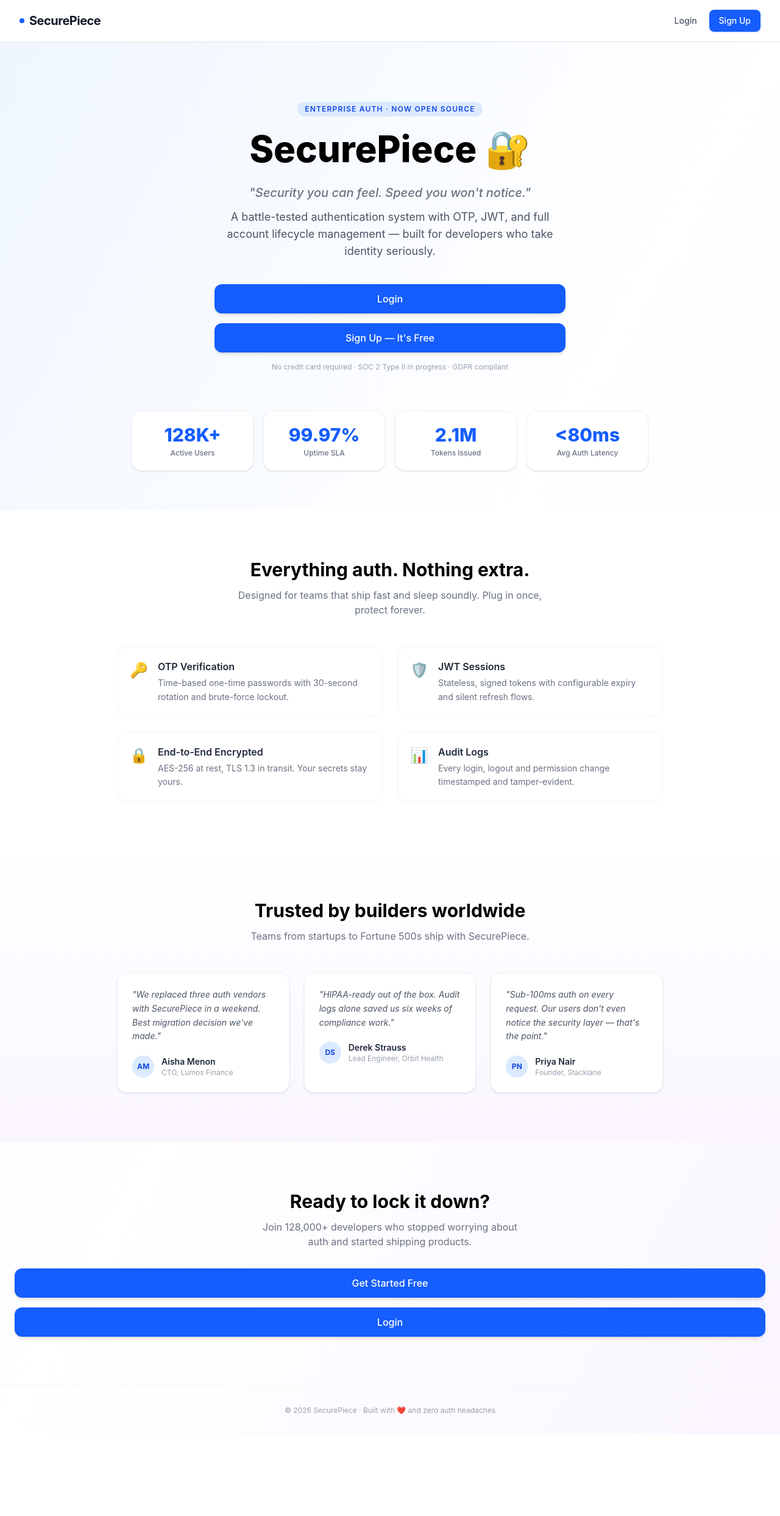
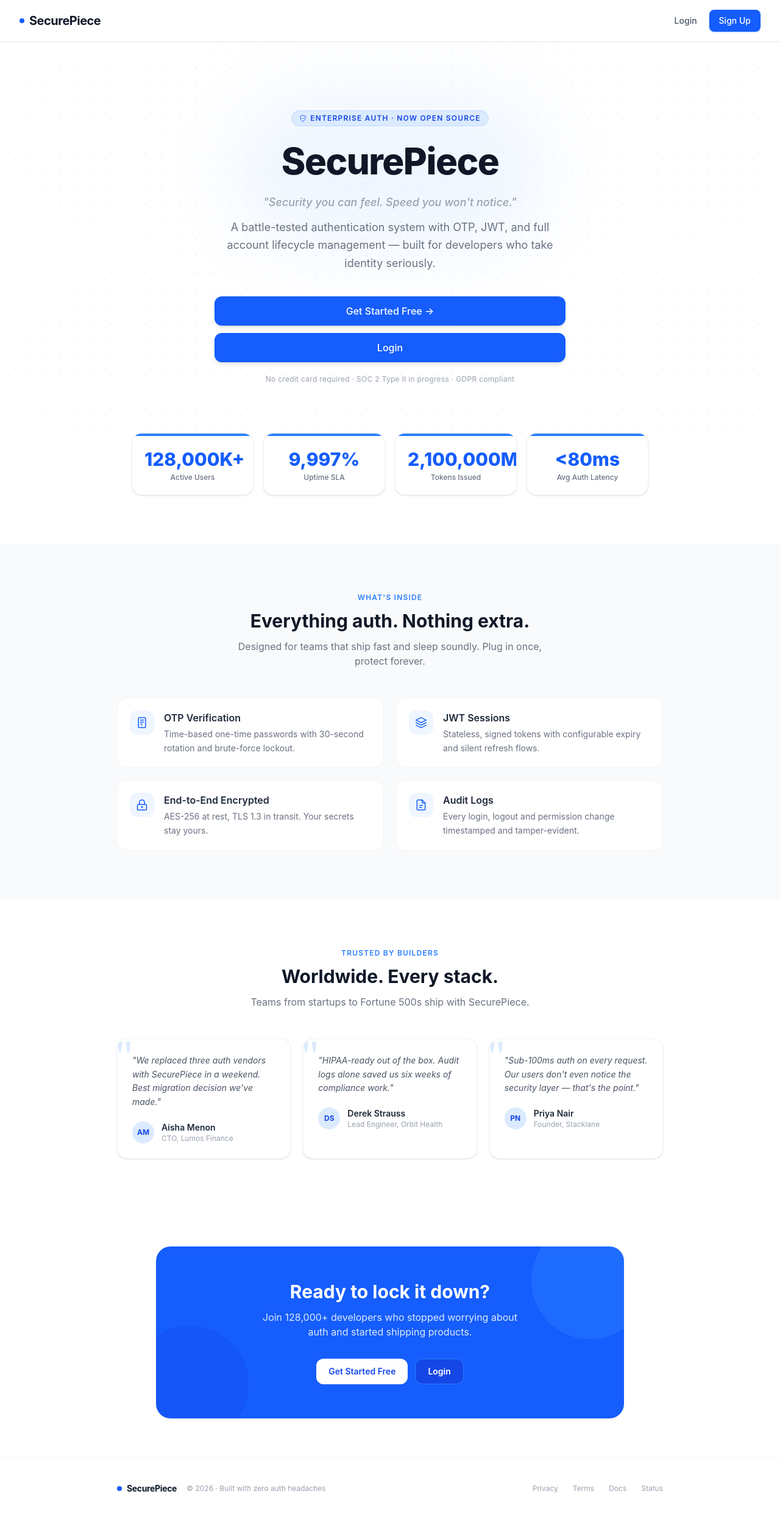
Before and after one commit to mohitraghav1318/securepiece, a React (Vite) app in the folder client/: page / in a window 1280 px wide. Shown: the top 2486 px of the page at 61% size. Before the commit the page ends 2353 px from the top, so only its background shows below. Built offline with nearby package versions, Linux system fonts and the light colour scheme.

Commit message:
improve home page UI

```diff
--- a/client/src/pages/Home.jsx
+++ b/client/src/pages/Home.jsx
@@ -1,38 +1,52 @@
 /**
  * Home Page
  *
- * Landing page with smooth animation.
+ * Landing page — improved visual design.
+ * Changes vs original:
+ *  - Hero: dot-grid bg, blur blob, removed emoji from h1, animated headline
+ *  - Stats: count-up animation, blue top-border accent per card
+ *  - Features: SVG icon boxes, hover lift, scroll stagger
+ *  - Testimonials: decorative quote mark, removed purple gradient
+ *  - CTA: full blue card block with white text/buttons
+ *  - Footer: two-column with links
+ *
+ * Data arrays and hooks are imported from sibling files to keep this file
+ * focused on layout only.
  */
 
 import { useNavigate } from 'react-router-dom';
 import { motion } from 'framer-motion';
+
 import Button from '../components/ui/Button';
+import {
+  OtpIcon,
+  JwtIcon,
+  EncryptIcon,
+  AuditIcon,
+  ShieldIcon,
+} from './home/HomeIcons';
+import { useCountUp } from './home/useCountUp';
 
-const stats = [
-  { value: '128K+', label: 'Active Users' },
-  { value: '99.97%', label: 'Uptime SLA' },
-  { value: '2.1M', label: 'Tokens Issued' },
-  { value: '<80ms', label: 'Avg Auth Latency' },
-];
+/* ─────────────────────────── data ─────────────────────────── */
 
 const features = [
   {
-    icon: '🔑',
+    Icon: OtpIcon,
     title: 'OTP Verification',
     desc: 'Time-based one-time passwords with 30-second rotation and brute-force lockout.',
   },
   {
-    icon: '🛡️',
+    Icon: JwtIcon,
     title: 'JWT Sessions',
     desc: 'Stateless, signed tokens with configurable expiry and silent refresh flows.',
   },
   {
-    icon: '🔒',
+    Icon: EncryptIcon,
     title: 'End-to-End Encrypted',
     desc: 'AES-256 at rest, TLS 1.3 in transit. Your secrets stay yours.',
   },
   {
-    icon: '📊',
+    Icon: AuditIcon,
     title: 'Audit Logs',
     desc: 'Every login, logout and permission change timestamped and tamper-evident.',
   },
@@ -62,58 +76,155 @@ const testimonials = [
   },
 ];
 
-const containerVariants = {
-  hidden: { opacity: 0 },
-  visible: {
+/* ─────────────────────────── animation presets ─────────────── */
+
+const fadeUp = {
+  hidden: { opacity: 0, y: 22 },
+  visible: (i = 0) => ({
     opacity: 1,
-    transition: { staggerChildren: 0.12 },
-  },
+    y: 0,
+    transition: { delay: i * 0.1, duration: 0.5, ease: [0.22, 1, 0.36, 1] },
+  }),
 };
 
-const itemVariants = {
-  hidden: { opacity: 0, y: 20 },
-  visible: { opacity: 1, y: 0, transition: { duration: 0.5 } },
-};
+/* ─────────────────────────── sub-components ────────────────── */
+
+/** Single animated stat card */
+function StatCard({ raw, label, suffix = '', prefix = '' }) {
+  const { ref, value } = useCountUp({ end: raw, suffix, prefix });
+  return (
+    <motion.div
+      variants={fadeUp}
+      className="relative overflow-hidden rounded-2xl bg-white border border-gray-100 shadow-sm p-5 text-center"
+    >
+      {/* Blue top accent */}
+      <div className="absolute top-0 left-0 right-0 h-1 bg-blue-500 rounded-t-2xl" />
+      <p ref={ref} className="text-3xl font-extrabold text-blue-600 mt-1">
+        {value}
+      </p>
+      <p className="text-xs text-gray-500 mt-1 font-medium">{label}</p>
+    </motion.div>
+  );
+}
+
+/** Feature card with SVG icon */
+function FeatureCard({ Icon, title, desc, custom }) {
+  return (
+    <motion.div
+      custom={custom}
+      variants={fadeUp}
+      initial="hidden"
+      whileInView="visible"
+      viewport={{ once: true }}
+      whileHover={{ y: -4, transition: { duration: 0.2 } }}
+      className="group flex gap-4 p-5 rounded-2xl border border-gray-100 bg-white hover:border-blue-100 hover:shadow-md transition-all duration-200"
+    >
+      <div className="flex-shrink-0 w-10 h-10 rounded-xl bg-blue-50 text-blue-600 flex items-center justify-center group-hover:bg-blue-100 transition-colors duration-200">
+        <Icon />
+      </div>
+      <div>
+        <h3 className="font-semibold text-gray-800 mb-1">{title}</h3>
+        <p className="text-gray-500 text-sm leading-relaxed">{desc}</p>
+      </div>
+    </motion.div>
+  );
+}
+
+/** Testimonial card with decorative quote mark */
+function TestimonialCard({ name, role, avatar, quote, custom }) {
+  return (
+    <motion.div
+      custom={custom}
+      variants={fadeUp}
+      initial="hidden"
+      whileInView="visible"
+      viewport={{ once: true }}
+      className="relative bg-white rounded-2xl border border-gray-100 p-6 shadow-sm overflow-hidden"
+    >
+      {/* Decorative large quote */}
+      <span
+        className="absolute -top-2 -left-1 text-7xl font-serif text-blue-100 select-none leading-none"
+        aria-hidden
+      >
+        "
+      </span>
+      <p className="relative text-gray-600 text-sm leading-relaxed mb-5 italic z-10">
+        "{quote}"
+      </p>
+      <div className="flex items-center gap-3">
+        <div className="w-9 h-9 rounded-full bg-blue-100 text-blue-700 flex items-center justify-center text-xs font-bold flex-shrink-0">
+          {avatar}
+        </div>
+        <div>
+          <p className="text-sm font-semibold text-gray-800">{name}</p>
+          <p className="text-xs text-gray-400">{role}</p>
+        </div>
+      </div>
+    </motion.div>
+  );
+}
+
+/* ─────────────────────────── page ──────────────────────────── */
 
 function Home() {
   const navigate = useNavigate();
   const isLoggedIn = !!localStorage.getItem('token');
 
   return (
-    <div className="min-h-screen bg-gradient-to-br from-blue-50 via-white to-purple-50">
-      {/* ── Hero ── */}
-      <section className="flex flex-col items-center justify-center px-4 pt-24 pb-16 text-center">
+    <div className="min-h-screen bg-white overflow-x-hidden">
+      {/* ── Hero ─────────────────────────────────────────────── */}
+      <section className="relative flex flex-col items-center justify-center px-4 pt-28 pb-20 text-center overflow-hidden">
+        {/* Dot-grid background */}
+        <div
+          className="absolute inset-0 opacity-40"
+          style={{
+            backgroundImage:
+              'radial-gradient(circle, #bfdbfe 1px, transparent 1px)',
+            backgroundSize: '28px 28px',
+          }}
+        />
+
+        {/* Blue blur blob */}
+        <div className="absolute top-20 left-1/2 -translate-x-1/2 w-[520px] h-[260px] bg-blue-200 rounded-full blur-3xl opacity-25 pointer-events-none" />
+
         <motion.div
-          initial={{ opacity: 0, scale: 0.95 }}
+          initial={{ opacity: 0, y: 24 }}
+          animate={{ opacity: 1, y: 0 }}
+          transition={{ duration: 0.65, ease: [0.22, 1, 0.36, 1] }}
+          className="relative max-w-2xl z-10"
+        >
+          {/* Badge pill */}
+          <motion.span
+            initial={{ opacity: 0, scale: 0.9 }}
             animate={{ opacity: 1, scale: 1 }}
-          transition={{ duration: 0.6 }}
-          className="max-w-2xl"
+            transition={{ delay: 0.1, duration: 0.4 }}
+            className="inline-flex items-center gap-1.5 mb-5 px-3 py-1 rounded-full bg-blue-100 text-blue-700 text-xs font-semibold tracking-widest uppercase border border-blue-200"
           >
-          <span className="inline-block mb-4 px-3 py-1 rounded-full bg-blue-100 text-blue-700 text-xs font-semibold tracking-widest uppercase">
+            <ShieldIcon className="w-3 h-3" />
             Enterprise Auth · Now Open Source
-          </span>
+          </motion.span>
 
-          <h1 className="text-5xl sm:text-6xl font-extrabold mb-5 leading-tight">
-            SecurePiece 🔐
+          <h1 className="text-5xl sm:text-6xl font-extrabold mb-4 leading-tight tracking-tight text-gray-900">
+            SecurePiece
           </h1>
 
-          <p className="text-gray-500 text-xl mb-3 font-medium italic">
+          <p className="text-gray-400 text-lg mb-3 font-medium italic">
             "Security you can feel. Speed you won't notice."
           </p>
 
-          <p className="text-gray-600 text-lg mb-10 max-w-xl mx-auto">
+          <p className="text-gray-500 text-lg mb-10 max-w-xl mx-auto leading-relaxed">
             A battle-tested authentication system with OTP, JWT, and full
             account lifecycle management — built for developers who take
             identity seriously.
           </p>
 
-          <div className="flex justify-center gap-4 flex-wrap">
+          <div className="flex justify-center gap-3 flex-wrap">
             {!isLoggedIn ? (
               <>
+                <Button onClick={() => navigate('/signup')}>
+                  Get Started Free →
+                </Button>
                 <Button onClick={() => navigate('/login')}>Login</Button>
-                <Button onClick={() => navigate('/signup')}>
-                  Sign Up — It's Free
-                </Button>
               </>
             ) : (
               <Button onClick={() => navigate('/dashboard')}>
@@ -122,38 +233,30 @@ function Home() {
             )}
           </div>
 
-          <p className="mt-4 text-xs text-gray-400">
+          <p className="mt-5 text-xs text-gray-400 tracking-wide">
             No credit card required · SOC 2 Type II in progress · GDPR compliant
           </p>
         </motion.div>
       </section>
 
-      {/* ── Stats Bar ── */}
+      {/* ── Stats Bar ───────────────────────────────────────── */}
       <motion.section
-        variants={containerVariants}
         initial="hidden"
         whileInView="visible"
         viewport={{ once: true }}
-        className="max-w-4xl mx-auto px-6 pb-16"
+        variants={{ visible: { transition: { staggerChildren: 0.1 } } }}
+        className="max-w-4xl mx-auto px-6 pb-20"
       >
         <div className="grid grid-cols-2 sm:grid-cols-4 gap-4">
-          {stats.map((s) => (
-            <motion.div
-              key={s.label}
-              variants={itemVariants}
-              className="rounded-2xl bg-white border border-gray-100 shadow-sm p-5 text-center"
-            >
-              <p className="text-3xl font-extrabold text-blue-600">{s.value}</p>
-              <p className="text-xs text-gray-500 mt-1 font-medium">
-                {s.label}
-              </p>
-            </motion.div>
-          ))}
+          <StatCard raw={128000} label="Active Users" suffix="K+" />
+          <StatCard raw={9997} label="Uptime SLA" prefix="" suffix="%" />
+          <StatCard raw={2100000} label="Tokens Issued" suffix="M" />
+          <StatCard raw={80} label="Avg Auth Latency" prefix="<" suffix="ms" />
         </div>
       </motion.section>
 
-      {/* ── Features ── */}
-      <section className="bg-white py-20 px-6">
+      {/* ── Features ─────────────────────────────────────────── */}
+      <section className="bg-gray-50 py-20 px-6">
         <div className="max-w-4xl mx-auto">
           <motion.div
             initial={{ opacity: 0, y: 16 }}
@@ -162,7 +265,10 @@ function Home() {
             transition={{ duration: 0.5 }}
             className="text-center mb-12"
           >
-            <h2 className="text-3xl font-bold mb-3">
+            <p className="text-xs font-semibold tracking-widest text-blue-500 uppercase mb-3">
+              What's inside
+            </p>
+            <h2 className="text-3xl font-bold text-gray-900 mb-3">
               Everything auth. Nothing extra.
             </h2>
             <p className="text-gray-500 max-w-lg mx-auto">
@@ -171,36 +277,16 @@ function Home() {
             </p>
           </motion.div>
 
-          <motion.div
-            variants={containerVariants}
-            initial="hidden"
-            whileInView="visible"
-            viewport={{ once: true }}
-            className="grid grid-cols-1 sm:grid-cols-2 gap-6"
-          >
-            {features.map((f) => (
-              <motion.div
-                key={f.title}
-                variants={itemVariants}
-                className="flex gap-4 p-5 rounded-2xl border border-gray-100 hover:shadow-md transition-shadow"
-              >
-                <span className="text-2xl mt-0.5">{f.icon}</span>
-                <div>
-                  <h3 className="font-semibold text-gray-800 mb-1">
-                    {f.title}
-                  </h3>
-                  <p className="text-gray-500 text-sm leading-relaxed">
-                    {f.desc}
-                  </p>
+          <div className="grid grid-cols-1 sm:grid-cols-2 gap-5">
+            {features.map((f, i) => (
+              <FeatureCard key={f.title} {...f} custom={i} />
+            ))}
           </div>
-              </motion.div>
-            ))}
-          </motion.div>
         </div>
       </section>
 
-      {/* ── Testimonials ── */}
-      <section className="py-20 px-6 bg-gradient-to-b from-white to-purple-50">
+      {/* ── Testimonials ─────────────────────────────────────── */}
+      <section className="py-20 px-6 bg-white">
         <div className="max-w-4xl mx-auto">
           <motion.div
             initial={{ opacity: 0, y: 16 }}
@@ -209,80 +295,99 @@ function Home() {
             transition={{ duration: 0.5 }}
             className="text-center mb-12"
           >
-            <h2 className="text-3xl font-bold mb-3">
-              Trusted by builders worldwide
+            <p className="text-xs font-semibold tracking-widest text-blue-500 uppercase mb-3">
+              Trusted by builders
+            </p>
+            <h2 className="text-3xl font-bold text-gray-900 mb-3">
+              Worldwide. Every stack.
             </h2>
             <p className="text-gray-500">
               Teams from startups to Fortune 500s ship with SecurePiece.
             </p>
           </motion.div>
 
-          <motion.div
-            variants={containerVariants}
-            initial="hidden"
-            whileInView="visible"
-            viewport={{ once: true }}
-            className="grid grid-cols-1 sm:grid-cols-3 gap-6"
-          >
-            {testimonials.map((t) => (
-              <motion.div
-                key={t.name}
-                variants={itemVariants}
-                className="bg-white rounded-2xl border border-gray-100 p-6 shadow-sm"
-              >
-                <p className="text-gray-600 text-sm leading-relaxed mb-5 italic">
-                  "{t.quote}"
-                </p>
-                <div className="flex items-center gap-3">
-                  <div className="w-9 h-9 rounded-full bg-blue-100 text-blue-700 flex items-center justify-center text-xs font-bold">
-                    {t.avatar}
+          <div className="grid grid-cols-1 sm:grid-cols-3 gap-5">
+            {testimonials.map((t, i) => (
+              <TestimonialCard key={t.name} {...t} custom={i} />
+            ))}
           </div>
-                  <div>
-                    <p className="text-sm font-semibold text-gray-800">
-                      {t.name}
-                    </p>
-                    <p className="text-xs text-gray-400">{t.role}</p>
-                  </div>
-                </div>
-              </motion.div>
-            ))}
-          </motion.div>
         </div>
       </section>
 
-      {/* ── CTA Banner ── */}
-      <motion.section
+      {/* ── CTA Banner ───────────────────────────────────────── */}
+      <section className="py-16 px-6">
+        <motion.div
           initial={{ opacity: 0, y: 20 }}
           whileInView={{ opacity: 1, y: 0 }}
           viewport={{ once: true }}
           transition={{ duration: 0.6 }}
-        className="py-20 px-6 text-center"
+          className="max-w-3xl mx-auto bg-blue-600 rounded-3xl px-10 py-14 text-center relative overflow-hidden"
         >
-        <h2 className="text-3xl font-bold mb-3">Ready to lock it down?</h2>
-        <p className="text-gray-500 mb-8 max-w-md mx-auto">
-          Join 128,000+ developers who stopped worrying about auth and started
-          shipping products.
+          {/* Decorative blobs inside the card */}
+          <div className="absolute -top-10 -right-10 w-48 h-48 bg-blue-500 rounded-full opacity-40 pointer-events-none" />
+          <div className="absolute -bottom-10 -left-10 w-48 h-48 bg-blue-700 rounded-full opacity-30 pointer-events-none" />
+
+          <div className="relative z-10">
+            <h2 className="text-3xl font-bold text-white mb-3">
+              Ready to lock it down?
+            </h2>
+            <p className="text-blue-100 mb-8 max-w-md mx-auto">
+              Join 128,000+ developers who stopped worrying about auth and
+              started shipping products.
             </p>
-        <div className="flex justify-center gap-4 flex-wrap">
+            <div className="flex justify-center gap-3 flex-wrap">
               {!isLoggedIn ? (
                 <>
-              <Button onClick={() => navigate('/signup')}>
+                  <button
+                    onClick={() => navigate('/signup')}
+                    className="px-5 py-2.5 bg-white text-blue-700 font-semibold text-sm rounded-xl hover:bg-blue-50 active:scale-95 transition-all duration-150"
+                  >
                     Get Started Free
-              </Button>
-              <Button onClick={() => navigate('/login')}>Login</Button>
+                  </button>
+                  <button
+                    onClick={() => navigate('/login')}
+                    className="px-5 py-2.5 bg-blue-700 text-white font-semibold text-sm rounded-xl border border-blue-500 hover:bg-blue-800 active:scale-95 transition-all duration-150"
+                  >
+                    Login
+                  </button>
                 </>
               ) : (
-            <Button onClick={() => navigate('/dashboard')}>
+                <button
+                  onClick={() => navigate('/dashboard')}
+                  className="px-5 py-2.5 bg-white text-blue-700 font-semibold text-sm rounded-xl hover:bg-blue-50 active:scale-95 transition-all duration-150"
+                >
                   Open Dashboard →
-            </Button>
+                </button>
               )}
             </div>
-      </motion.section>
+          </div>
+        </motion.div>
+      </section>
 
-      {/* ── Footer ── */}
-      <footer className="text-center py-8 text-xs text-gray-400 border-t border-gray-100">
-        © {new Date().getFullYear()} SecurePiece · Built with ❤️ and zero auth
-        headaches
+      {/* ── Footer ───────────────────────────────────────────── */}
+      <footer className="border-t border-gray-100 py-10 px-6">
+        <div className="max-w-4xl mx-auto flex flex-col sm:flex-row justify-between items-center gap-6">
+          <div className="flex items-center gap-2">
+            <div className="w-2 h-2 rounded-full bg-blue-600" />
+            <span className="font-bold text-gray-900 text-sm tracking-tight">
+              SecurePiece
+            </span>
+            <span className="text-gray-400 text-xs ml-2">
+              © {new Date().getFullYear()} · Built with zero auth headaches
+            </span>
+          </div>
+
+          <div className="flex gap-6 text-xs text-gray-400">
+            {['Privacy', 'Terms', 'Docs', 'Status'].map((link) => (
+              <span
+                key={link}
+                className="hover:text-blue-600 cursor-pointer transition-colors duration-150"
+              >
+                {link}
+              </span>
+            ))}
+          </div>
+        </div>
       </footer>
     </div>
   );
--- /dev/null
+++ b/client/src/pages/home/HomeIcons.jsx
@@ -0,0 +1,99 @@
+/**
+ * HomeIcons.jsx
+ * Inline SVG icons used in the Home page features section.
+ * Kept here so Home.jsx stays clean.
+ */
+
+export function OtpIcon() {
+  return (
+    <svg
+      width="20"
+      height="20"
+      viewBox="0 0 24 24"
+      fill="none"
+      stroke="currentColor"
+      strokeWidth="1.8"
+      strokeLinecap="round"
+      strokeLinejoin="round"
+    >
+      <rect x="5" y="2" width="14" height="20" rx="2" />
+      <path d="M12 18h.01" />
+      <path d="M9 7h6M9 11h6M9 15h3" />
+    </svg>
+  );
+}
+
+export function JwtIcon() {
+  return (
+    <svg
+      width="20"
+      height="20"
+      viewBox="0 0 24 24"
+      fill="none"
+      stroke="currentColor"
+      strokeWidth="1.8"
+      strokeLinecap="round"
+      strokeLinejoin="round"
+    >
+      <path d="M12 2L2 7l10 5 10-5-10-5z" />
+      <path d="M2 17l10 5 10-5" />
+      <path d="M2 12l10 5 10-5" />
+    </svg>
+  );
+}
+
+export function EncryptIcon() {
+  return (
+    <svg
+      width="20"
+      height="20"
+      viewBox="0 0 24 24"
+      fill="none"
+      stroke="currentColor"
+      strokeWidth="1.8"
+      strokeLinecap="round"
+      strokeLinejoin="round"
+    >
+      <rect x="3" y="11" width="18" height="11" rx="2" />
+      <path d="M7 11V7a5 5 0 0 1 10 0v4" />
+      <circle cx="12" cy="16" r="1" />
+    </svg>
+  );
+}
+
+export function AuditIcon() {
+  return (
+    <svg
+      width="20"
+      height="20"
+      viewBox="0 0 24 24"
+      fill="none"
+      stroke="currentColor"
+      strokeWidth="1.8"
+      strokeLinecap="round"
+      strokeLinejoin="round"
+    >
+      <path d="M14 2H6a2 2 0 0 0-2 2v16a2 2 0 0 0 2 2h12a2 2 0 0 0 2-2V8z" />
+      <polyline points="14 2 14 8 20 8" />
+      <line x1="9" y1="13" x2="15" y2="13" />
+      <line x1="9" y1="17" x2="13" y2="17" />
+    </svg>
+  );
+}
+
+export function ShieldIcon({ className = '' }) {
+  return (
+    <svg
+      className={className}
+      viewBox="0 0 24 24"
+      fill="none"
+      stroke="currentColor"
+      strokeWidth="1.6"
+      strokeLinecap="round"
+      strokeLinejoin="round"
+    >
+      <path d="M12 22s8-4 8-10V5l-8-3-8 3v7c0 6 8 10 8 10z" />
+      <polyline points="9 12 11 14 15 10" />
+    </svg>
+  );
+}
--- /dev/null
+++ b/client/src/pages/home/useCountUp.js
@@ -0,0 +1,50 @@
+/**
+ * useCountUp.js
+ * Animates a number from 0 to `end` when the element enters the viewport.
+ *
+ * Usage:
+ *   const { ref, value } = useCountUp({ end: 128000, suffix: 'K+' });
+ *   <span ref={ref}>{value}</span>
+ */
+
+import { useEffect, useRef, useState } from 'react';
+
+export function useCountUp({ end, duration = 1800, suffix = '', prefix = '' }) {
+  const [value, setValue] = useState(prefix + '0' + suffix);
+  const ref = useRef(null);
+  const started = useRef(false);
+
+  useEffect(() => {
+    const el = ref.current;
+    if (!el) return;
+
+    const observer = new IntersectionObserver(
+      ([entry]) => {
+        if (entry.isIntersecting && !started.current) {
+          started.current = true;
+
+          const startTime = performance.now();
+
+          const tick = (now) => {
+            const elapsed = now - startTime;
+            const progress = Math.min(elapsed / duration, 1);
+            // ease-out cubic
+            const eased = 1 - Math.pow(1 - progress, 3);
+            const current = Math.round(eased * end);
+            setValue(prefix + current.toLocaleString() + suffix);
+            if (progress < 1) requestAnimationFrame(tick);
+          };
+
+          requestAnimationFrame(tick);
+          observer.disconnect();
+        }
+      },
+      { threshold: 0.4 },
+    );
+
+    observer.observe(el);
+    return () => observer.disconnect();
+  }, [end, duration, suffix, prefix]);
+
+  return { ref, value };
+}
```
Lines whose indentation alone changed are shown as unchanged.
